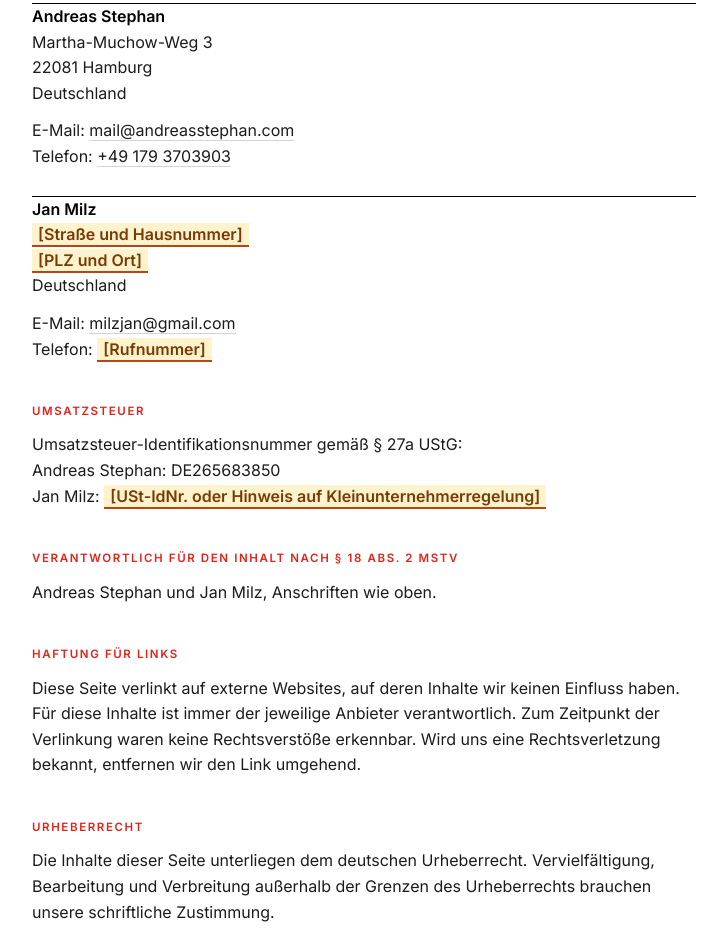
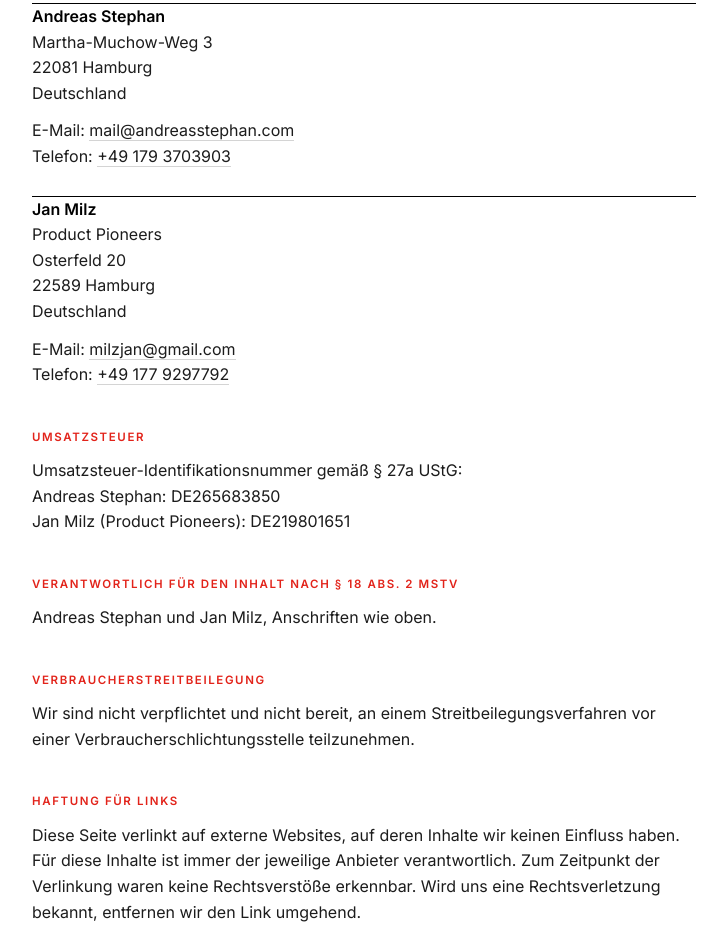
Before and after one commit to andyman3000/agenticpm-website, a plain HTML site: page impressum.html in a window 1280 px wide. Shown: the part 332-1281 px from the top of the page, without its empty margins (276-986 px from the left). Drawn offline with Linux system fonts and the light colour scheme.

Commit message:
deploy site from 5fcc86e

```diff
--- a/impressum.html
+++ b/impressum.html
@@ -35,10 +35,6 @@
   .person{margin-bottom:26px}
   .person strong{font-weight:600;color:var(--ink)}
 
-  /* Sichtbare Luecke: faellt beim Korrekturlesen auf und sieht live nach Baustelle aus,
-     damit kein unvollstaendiges Impressum unbemerkt online geht. */
-  .todo{background:#fff3cd;border-bottom:2px solid #b8460e;padding:1px 6px;font-weight:600;color:#7a3a05}
-
   footer{background:var(--band-bg);color:var(--band-muted);border-top:1px solid var(--band-line);padding:30px 0;font-size:13px}
   footer .foot{display:flex;justify-content:space-between;align-items:center;gap:18px;flex-wrap:wrap}
   footer .logo{color:var(--band-ink);font-weight:600}
@@ -63,8 +59,6 @@
     <h2>Angaben gemäß § 5 DDG</h2>
     <p>Agentic Product Management ist ein gemeinsames Angebot von Andreas Stephan und Jan Milz. Beide handeln als selbstständige Einzelunternehmer und sind gemeinsam verantwortlich.</p>
 
-    <!-- TODO Jan: ladungsfaehige Anschrift, Rufnummer und USt-IdNr. ergaenzen.
-         Strasse, Hausnummer und PLZ sind nach § 5 DDG Pflicht. -->
     <div class="person">
       <p><strong>Andreas Stephan</strong><br>
       Martha-Muchow-Weg 3<br>
@@ -76,20 +70,24 @@
 
     <div class="person">
       <p><strong>Jan Milz</strong><br>
-      <span class="todo">[Straße und Hausnummer]</span><br>
-      <span class="todo">[PLZ und Ort]</span><br>
+      Product Pioneers<br>
+      Osterfeld 20<br>
+      22589 Hamburg<br>
       Deutschland</p>
       <p>E-Mail: <a class="inline" href="mailto:milzjan@gmail.com">milzjan@gmail.com</a><br>
-      Telefon: <span class="todo">[Rufnummer]</span></p>
+      Telefon: <a class="inline" href="tel:+491779297792">+49 177 9297792</a></p>
     </div>
 
     <h2>Umsatzsteuer</h2>
     <p>Umsatzsteuer-Identifikationsnummer gemäß § 27a UStG:<br>
     Andreas Stephan: DE265683850<br>
-    Jan Milz: <span class="todo">[USt-IdNr. oder Hinweis auf Kleinunternehmerregelung]</span></p>
+    Jan Milz (Product Pioneers): DE219801651</p>
 
     <h2>Verantwortlich für den Inhalt nach § 18 Abs. 2 MStV</h2>
     <p>Andreas Stephan und Jan Milz, Anschriften wie oben.</p>
+
+    <h2>Verbraucherstreitbeilegung</h2>
+    <p>Wir sind nicht verpflichtet und nicht bereit, an einem Streitbeilegungsverfahren vor einer Verbraucherschlichtungsstelle teilzunehmen.</p>
 
     <h2>Haftung für Links</h2>
     <p>Diese Seite verlinkt auf externe Websites, auf deren Inhalte wir keinen Einfluss haben. Für diese Inhalte ist immer der jeweilige Anbieter verantwortlich. Zum Zeitpunkt der Verlinkung waren keine Rechtsverstöße erkennbar. Wird uns eine Rechtsverletzung bekannt, entfernen wir den Link umgehend.</p>
--- a/theme.css
+++ b/theme.css
@@ -269,7 +269,8 @@
 [data-theme="dunkel"] .tier.goal{background:var(--accent-soft)}
 
 /* ===========================================================================
-   Der Schalter. Faellt mit der Entscheidung ersatzlos weg.
+   TEMPORAER: Der Schalter. Faellt mit der Entscheidung ersatzlos weg.
+   Alle temporaeren Stellen finden: grep -rn TEMPORAER site/
    ======================================================================== */
 .themeswitch{display:flex;align-items:center;gap:8px;flex-wrap:wrap;font-size:12px}
 .themeswitch .lbl{color:var(--band-muted);letter-spacing:.06em;text-transform:uppercase;font-size:10.5px}
```
Also changed, not shown: index.html (+3 -1 lines), 1 other file.
